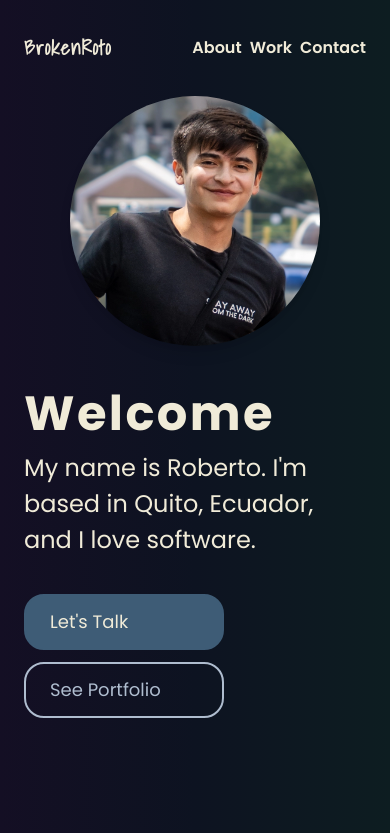
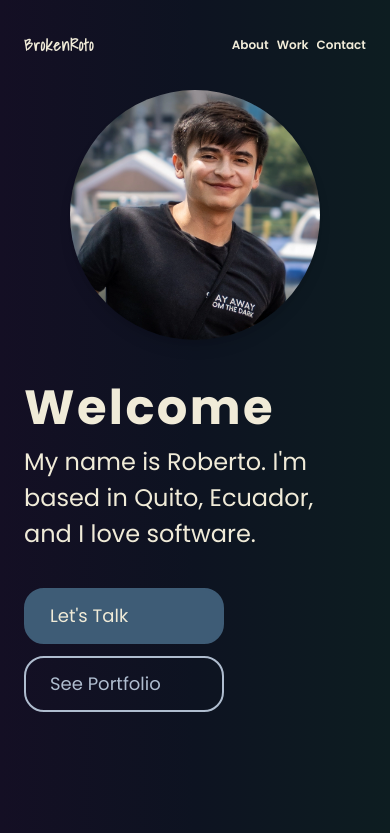
Before and after one commit to BrokenRoto/brokenroto.github.io, a Next.js app: page / in a window 390 px wide. Shown: the top 833 px of the page. Built offline with nearby package versions, Linux system fonts and the light colour scheme.

Commit message:
Navbar smaller font on s mobile

```diff
--- a/src/components/common/navbar/Navbar.tsx
+++ b/src/components/common/navbar/Navbar.tsx
@@ -6,12 +6,12 @@ const Navbar = () => {
   return (
     <nav className="container py-8 flex flex-row justify-between items-center">
       <Link
-        className={`font-logo text-[1.25rem] md:text-[1.8rem] tracking-wider ${styles["custom-link"]} ${styles["custom-link--logo"]}`}
+        className={`font-logo text-[1rem] sm:text-[1.25rem] md:text-[1.8rem] tracking-wider ${styles["custom-link"]} ${styles["custom-link--logo"]}`}
         href="/"
       >
         BrokenRoto
       </Link>
-      <ul className="flex flex-row space-x-2 md:space-x-4 items-center">
+      <ul className="flex flex-row space-x-2 md:space-x-4 items-center text-xs sm:text-base">
         <li className="hover:cursor-pointer">
           <Link href="#about" className={styles["custom-link"]} scroll={false}>
             About
```
